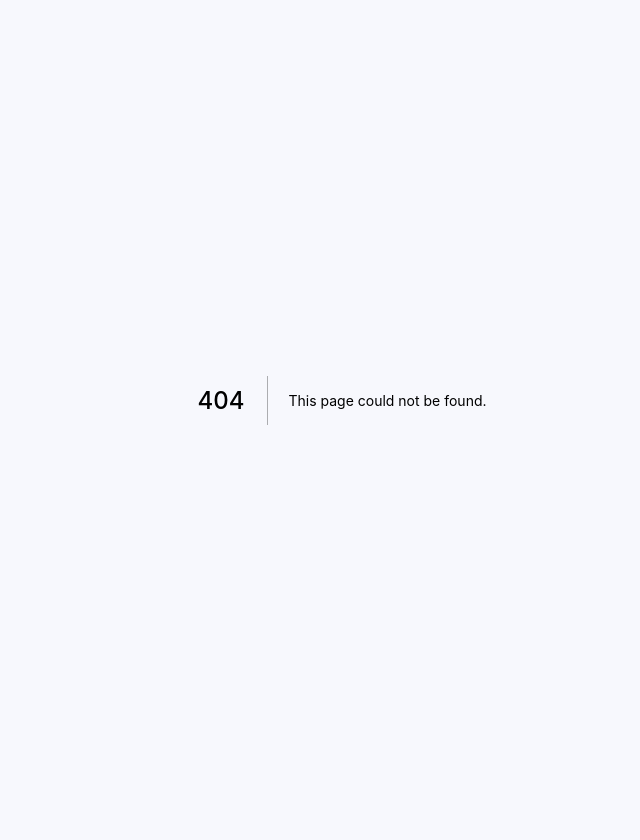
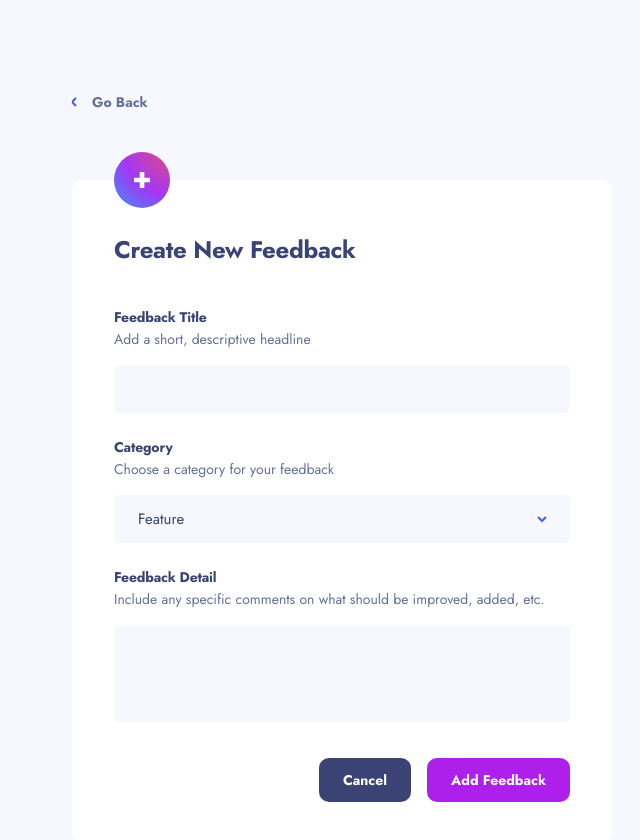
Before and after one commit to aphilip97/product-feedback, a Next.js app: page /new in a window 1280 px wide. Before the commit this address had no page. Shown: the top 840 px of the page, without its empty margins (298-938 px from the left). Before the commit the page ends 800 px from the top, so only its background shows below. Built offline with nearby package versions, Linux system fonts and the light colour scheme.

Commit message:
:sparkles: Implement /new page.

```diff
--- /dev/null
+++ b/src/layouts/new/index.module.sass
@@ -0,0 +1,151 @@
+@use '../../styles/mixins/typography'
+@use '../../styles/mixins/scrolling'
+
+.new
+  opacity: 0
+  transition: opacity 0.3s ease-out
+
+.fadeIn
+  transition-timing-function: ease-in
+  opacity: 1
+
+@media only screen and (max-device-width: 425px)
+
+  .new
+    padding: 34px 24px 77px
+
+    & > nav
+      margin: 0 0 55px 0
+
+      & > button
+        padding: 0
+        background: none
+        border: none
+        @include typography.body-3(--grayish-blue)
+        font-weight: 700
+        cursor: pointer
+        display: flex
+        align-items: center
+        column-gap: 15px
+
+        &::before
+          content: url('/assets/icons/icon-arrow-left.svg')
+          width: 5px
+          height: 100%
+          display: inline-block
+
+    & > form
+      padding: 44px 24px 24px
+      border-radius: 10px
+      background-color: var(--white)
+      position: relative
+
+      &::before
+        --size: 40px
+        content: url('/assets/icons/icon-new-feedback.svg')
+        display: inline-block
+        width: var(--size)
+        height: var(--size)
+        position: absolute
+        top: calc(calc(var(--size) / 2) * -1)
+
+      & > h1
+        @include typography.heading-small(--dark-blue)
+        margin: 0 0 24px
+
+      & > fieldset
+        border: none
+        padding: 0
+
+        & > label
+          @include typography.heading-smallest(--dark-blue)
+          font-size: 13px
+          line-height: 19px
+
+        & > p
+          @include typography.body-3(--grayish-blue)
+          font-weight: 400
+          margin: 3px 0 16px
+
+      & > div[role='presentation']
+        margin: 16px 0 0 0
+        display: flex
+        flex-direction: column
+        row-gap: 16px
+
+@media only screen and (min-device-width: 426px)
+
+  .new
+    margin: 56px auto 56px
+    width: 540px
+
+    & > nav
+      margin: 0 0 68px 0
+
+      & > button
+        padding: 0
+        background: none
+        border: none
+        @include typography.heading-smallest(--grayish-blue)
+        letter-spacing: 0
+        font-weight: 700
+        cursor: pointer
+        display: flex
+        align-items: center
+        column-gap: 15px
+
+        &::before
+          content: url('/assets/icons/icon-arrow-left.svg')
+          width: 5px
+          height: 100%
+          display: inline-block
+
+    & > form
+      padding: 52px 42px 40px
+      border-radius: 10px
+      background-color: var(--white)
+      position: relative
+
+      &::before
+        --size: 56px
+        content: url('/assets/icons/icon-new-feedback.svg')
+        display: inline-block
+        width: var(--size)
+        height: var(--size)
+        position: absolute
+        top: calc(calc(var(--size) / 2) * -1)
+
+      & > h1
+        @include typography.heading-biggest(--dark-blue)
+        margin: 0 0 40px
+
+      & > fieldset
+        border: none
+        padding: 0
+
+        & > label
+          @include typography.heading-smallest(--dark-blue)
+
+        & > p
+          @include typography.body-3(--grayish-blue)
+          font-weight: 400
+          font-size: 14px
+          line-height: 20.23px
+          margin: 2px 0 16px
+
+      & > div[role='presentation']
+        display: flex
+        justify-content: flex-end
+        column-gap: 16px
+        margin: 12px 0px 0px 0px
+
+        & > button[type='reset']
+          order: 1
+
+        & > button[type='submit']
+          order: 2
+
+@media only screen and (min-device-width: 769px)
+
+  .new
+    margin: 92px auto 92px
--- /dev/null
+++ b/src/layouts/new/index.tsx
@@ -0,0 +1,44 @@
+import { JSXElementConstructor, ReactElement, useEffect, useState } from 'react';
+import styles from './index.module.sass';
+
+type NewLayout = {
+  children: ReactElement<any, string | JSXElementConstructor<any>>;
+};
+
+const NewLayout: React.FC<NewLayout> = ({ children }) => {
+
+  const [displayChildren, setDisplayChildren] = useState(children);
+  const [transitionStage, setTransitionStage] = useState('fadeOut');
+
+  useEffect(() => {
+    setTransitionStage('fadeIn');
+  }, []);
+
+  useEffect(() => {
+    if (
+      typeof children.type === 'function'
+      && typeof displayChildren.type === 'function'
+      && children.type.name !== displayChildren.type.name
+    ) {
+      setTransitionStage('fadeout');
+    }
+  }, [children, displayChildren]);
+
+  return (
+    <div
+      role='presentation'
+      onTransitionEnd={() => {
+        if (transitionStage === 'fadeOut') {
+          setDisplayChildren(children);
+          setTransitionStage('fadeIn');
+        }
+      }}
+      className={`${styles.new} ${styles[transitionStage]}`}
+    >
+      {displayChildren}
+    </div>
+  );
+
+};
+
+export default NewLayout;
--- /dev/null
+++ b/src/pages/new.tsx
@@ -0,0 +1,156 @@
+import type { Option, NextPageWithLayout } from '../../types';
+import type { FormEventHandler } from 'react';
+import { useRouter } from 'next/dist/client/router';
+import { useState } from 'react';
+import TextInput from '../components/TextInput';
+import SingleSelect from '../components/SingleSelect';
+import CustomTextArea from '../components/CustomTextArea';
+import Button from '../components/Button';
+import NewLayout from '../layouts/new';
+
+interface NewFeedbackFormElements extends HTMLFormControlsCollection {
+  titleInput: HTMLInputElement;
+  detailInput: HTMLTextAreaElement;
+}
+
+interface NewFeedbackForm extends HTMLFormElement {
+  readonly elements: NewFeedbackFormElements;
+}
+
+const New: NextPageWithLayout = () => {
+  const router = useRouter();
+  const [title, setTitle] = useState<string>('');
+  const [selectedCategory, setSelectedCategory] = useState('Feature');
+  const [detail, setDetail] = useState<string>('');
+
+  const [categories] = useState<Option[]>([
+    { content: "Feature" },
+    { content: "UI", acronym: true, expansion: 'User Interface' },
+    { content: "UX", acronym: true, expansion: 'User Experience' },
+    { content: "Enhancement" },
+    { content: "Bug" },
+  ]);
+
+  const goBack = () => {
+    router.back();
+  };
+
+  const handleCancel: FormEventHandler<
+    HTMLFormElement
+  > = () => {
+    router.back();
+  };
+
+  const handleSubmit: FormEventHandler<
+    NewFeedbackForm
+  > = (evt) => {
+
+    evt.preventDefault();
+
+    const { currentTarget: { elements: {
+      titleInput,
+      detailInput,
+    } } } = evt;
+
+    const detailValid = detailInput.checkValidity();
+    const titleValid = titleInput.checkValidity();
+
+    if (!detailValid) {
+      detailInput.focus();
+    }
+
+    if (!titleValid) {
+      titleInput.focus();
+    }
+
+    if (titleValid && detailValid) {
+
+      const options = {
+        method: 'POST',
+        body: JSON.stringify({
+          title: title.trim(),
+          category: selectedCategory,
+          content: detail.trim(),
+        }),
+      };
+
+      fetch('/api/p', options)
+      .then(res => res.json())
+      .catch(console.error)
+      .finally(
+        () => {
+          setTitle('');
+          setSelectedCategory('Feature');
+          setDetail('');
+          router.back();
+        }
+      );
+
+    }
+
+  };
+
+  return (
+    <>
+
+      <nav>
+        <button onClick={goBack} >Go Back</button>
+      </nav>
+
+      <form
+        onSubmit={handleSubmit}
+        onReset={handleCancel}
+        noValidate
+      >
+
+        <h1>Create New Feedback</h1>
+
+        <TextInput
+          ident="title"
+          value={title}
+          setValue={setTitle}
+        >
+          <label htmlFor="title">Feedback Title</label>
+          <p id="title-help">Add a short, descriptive headline</p>
+        </TextInput>
+
+        <SingleSelect
+          entityName="category"
+          items={categories}
+          selectedItem={selectedCategory}
+          setSelectedItem={setSelectedCategory}
+        >
+          <label id="category-select-label">Category</label>
+          <p id="category-help">
+            Choose a category for your feedback
+          </p>
+        </SingleSelect>
+
+        <CustomTextArea
+          ident="detail"
+          value={detail}
+          setValue={setDetail}
+        >
+          <label htmlFor="detail">Feedback Detail</label>
+          <p id="detail-help">Include any specific comments on what should be improved, added, etc.</p>
+        </CustomTextArea>
+
+        <div role="presentation">
+          <Button variant="primary-purple" type="submit">Add Feedback</Button>
+          <Button variant="secondary" type="reset">Cancel</Button>
+        </div>
+
+      </form>
+
+    </>
+  );
+
+};
+
+New.getLayout = (page) => {
+  return (
+    <NewLayout>{page}</NewLayout>
+  );
+};
+
+export default New;
```
